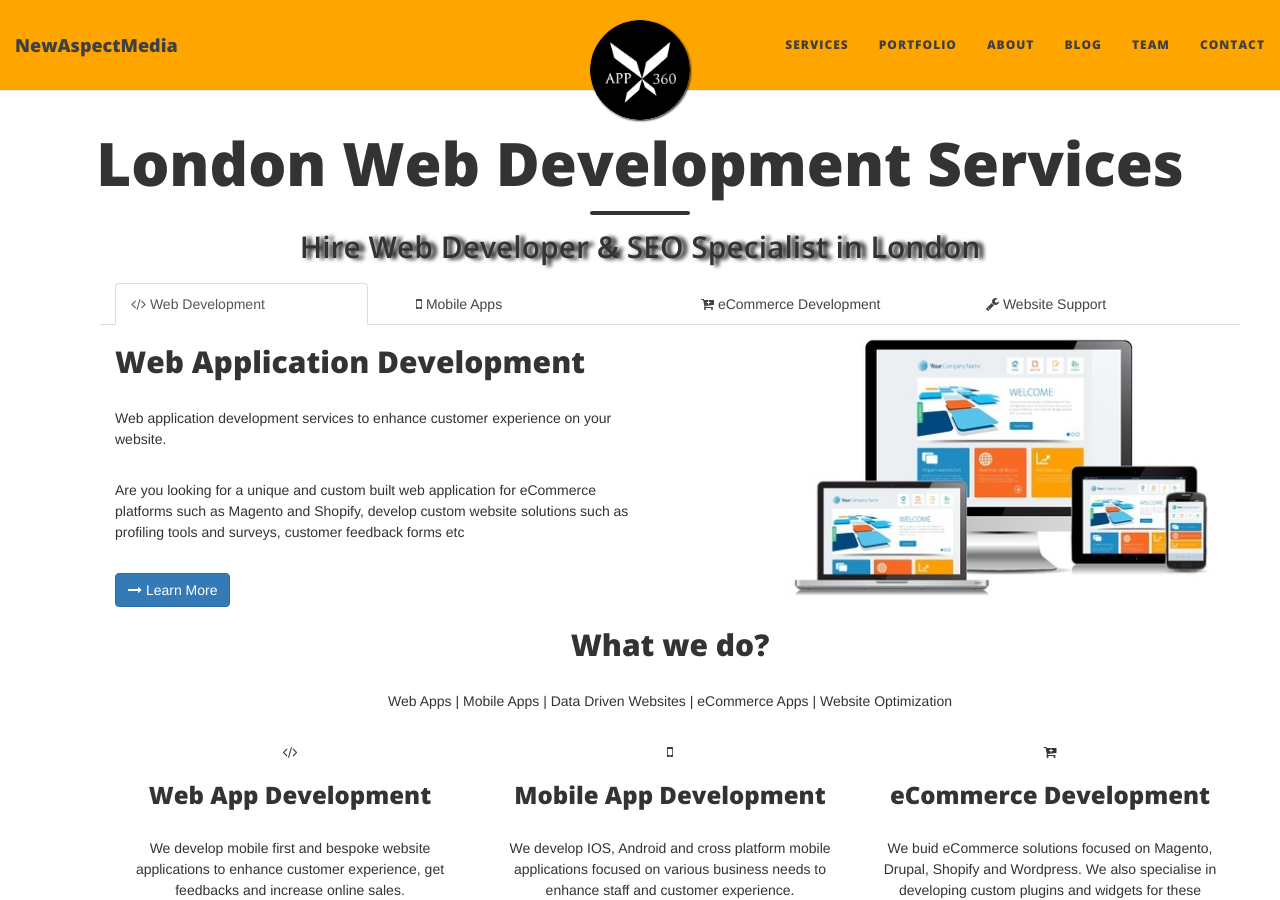
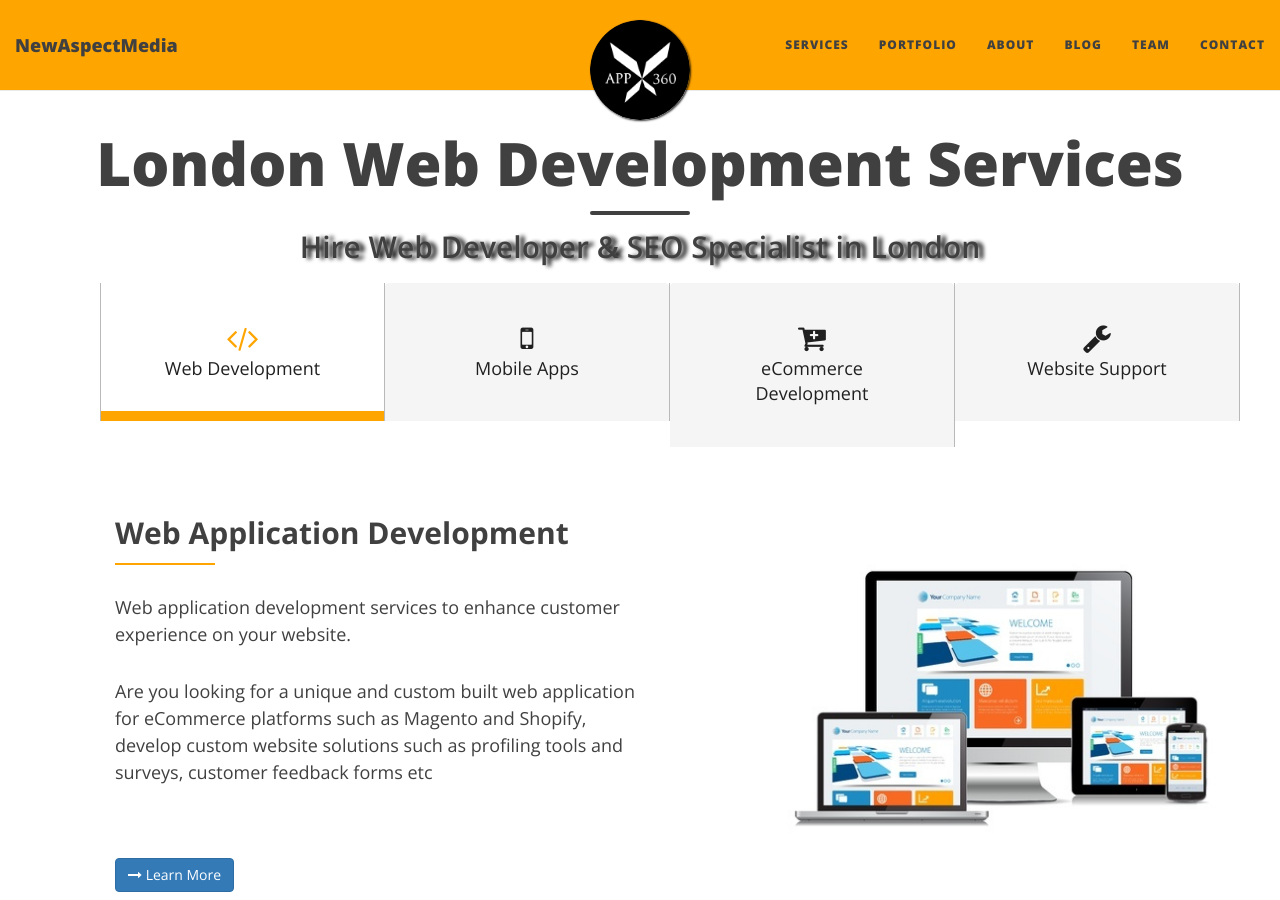
Before and after one commit to newmedia77/appxnam, a Jekyll site: the page built from index.html, in a window 1280 px wide and 900 px high. Built offline with Jekyll 4.4.1, drawn with Linux system fonts in a browser that asks for light colours; nearby versions of some CDN libraries; the list of posts is cut into pages by our own code; some of the changed text lies outside the part shown.

Commit message:
andrea
revert

```diff
--- a/css/main.css
+++ b/css/main.css
@@ -1,9 +1,7 @@
 @import url("pygment_highlights.css");
-<<<<<<< HEAD
+@import url("responsive.css");
+@import url("style.css");
 
-=======
-@import url("responsive.css");
->>>>>>> parent of b8aebcd... andreas
 
 /* --- General --- */
 
```
